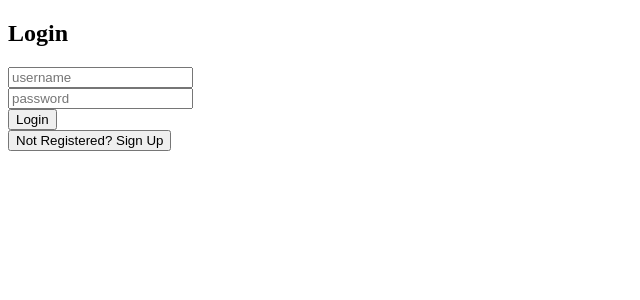
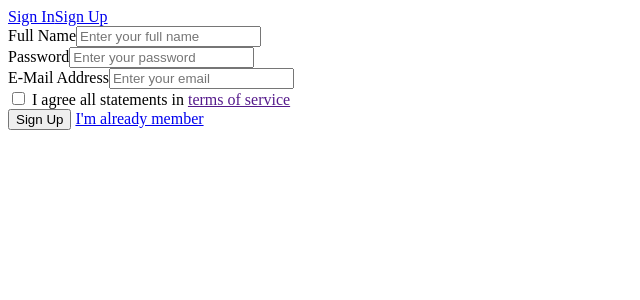
Before and after one commit to VR-Funding-Platform-Lambda/Front-End, a React (Create React App) app: page / in a window 1280 px wide. Shown: the top 300 px of the page, without its empty margins (0-640 px from the left). Built offline with nearby package versions, Linux system fonts and the light colour scheme.

Commit message:
signUp page

```diff
--- a/src/App.js
+++ b/src/App.js
@@ -1,12 +1,32 @@
-import React from 'react';
-import Login from './components/LoginForm'
+import React, { Component } from 'react';
+import { HashRouter as Router, Route, Link, NavLink } from 'react-router-dom';
+import LoginForm from './Components/LoginForm'
+import SignUpForm from './Components/SignupForm';
 
-function App() {
+
+
+  class App extends Component {
+    render() {
       return (
+        <Router basename="/react-auth-ui/">
           <div className="App">
-      <Login />
+            <div className="App__Aside"></div>
+            <div className="App__Form">
+              <div className="PageSwitcher">
+                <NavLink to="/sign-in" activeClassName="PageSwitcher__Item--Active" className="PageSwitcher__Item">Sign In</NavLink>
+                <NavLink exact to="/" activeClassName="PageSwitcher__Item--Active" className="PageSwitcher__Item">Sign Up</NavLink>
               </div>
+              <Route exact path="/" component={SignUpForm}>
+              </Route>
+              <Route path="/sign-in" component={LoginForm}>
+              </Route>
+            </div>
+
+          </div>
+        </Router>
       );
     }
+  }
+
 
   export default App;
--- /dev/null
+++ b/src/components/SignupForm.js
@@ -0,0 +1,68 @@
+import React, { Component } from 'react';
+import { Link } from 'react-router-dom';
+
+class SignUpForm extends Component {
+    constructor() {
+        super();
+
+        this.state = {
+            email: '',
+            password: '',
+            name: '',
+            hasAgreed: false
+        };
+
+        this.handleChange = this.handleChange.bind(this);
+        this.handleSubmit = this.handleSubmit.bind(this);
+    }
+
+    handleChange(e) {
+        let target = e.target;
+        let value = target.type === 'checkbox' ? target.checked : target.value;
+        let name = target.name;
+
+        this.setState({
+          [name]: value
+        });
+    }
+
+    handleSubmit(e) {
+        e.preventDefault();
+
+        console.log('Form is submitted with the following data:');
+        console.log(this.state);
+    }
+
+    render() {
+        return (
+        <div className="FormCenter">
+            <form onSubmit={this.handleSubmit} className="FormFields">
+              <div className="FormField">
+                <label className="FormField__Label" htmlFor="name">Full Name</label>
+                <input type="text" id="name" className="FormField__Input" placeholder="Enter your full name" name="name" value={this.state.name} onChange={this.handleChange} />
+              </div>
+              <div className="FormField">
+                <label className="FormField__Label" htmlFor="password">Password</label>
+                <input type="password" id="password" className="FormField__Input" placeholder="Enter your password" name="password" value={this.state.password} onChange={this.handleChange} />
+              </div>
+              <div className="FormField">
+                <label className="FormField__Label" htmlFor="email">E-Mail Address</label>
+                <input type="email" id="email" className="FormField__Input" placeholder="Enter your email" name="email" value={this.state.email} onChange={this.handleChange} />
+              </div>
+
+              <div className="FormField">
+                <label className="FormField__CheckboxLabel">
+                    <input className="FormField__Checkbox" type="checkbox" name="hasAgreed" value={this.state.hasAgreed} onChange={this.handleChange} /> I agree all statements in <a href="" className="FormField__TermsLink">terms of service</a>
+                </label>
+              </div>
+
+              <div className="FormField">
+                  <button className="FormField__Button mr-20">Sign Up</button> <Link to="/sign-in" className="FormField__Link">I'm already member</Link>
+              </div>
+            </form>
+          </div>
+        );
+    }
+}
+
+export default SignUpForm;
--- a/src/styles/GlobalStyling.js
+++ b/src/styles/GlobalStyling.js
@@ -1,7 +1,7 @@
 import {createGlobalStyle} from 'styled-components'
 
 const GlobalStyle = createGlobalStyle`
-
+  color: blueviolet
 `;
 
 export default GlobalStyle;
```
Lines whose indentation alone changed are shown as unchanged.
